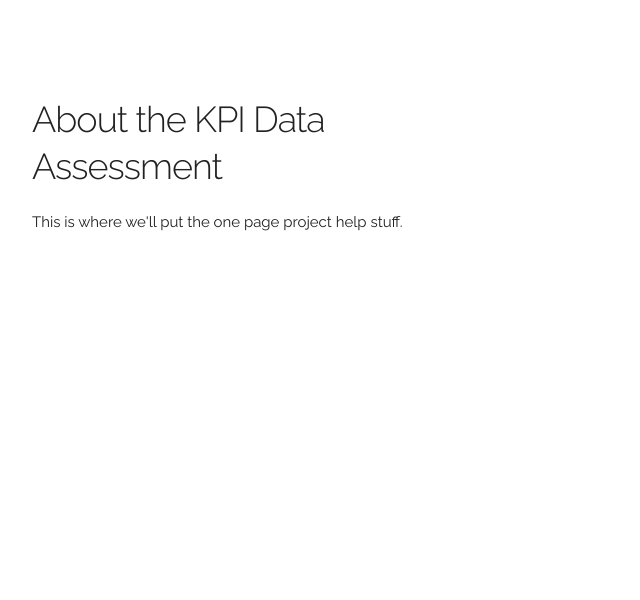
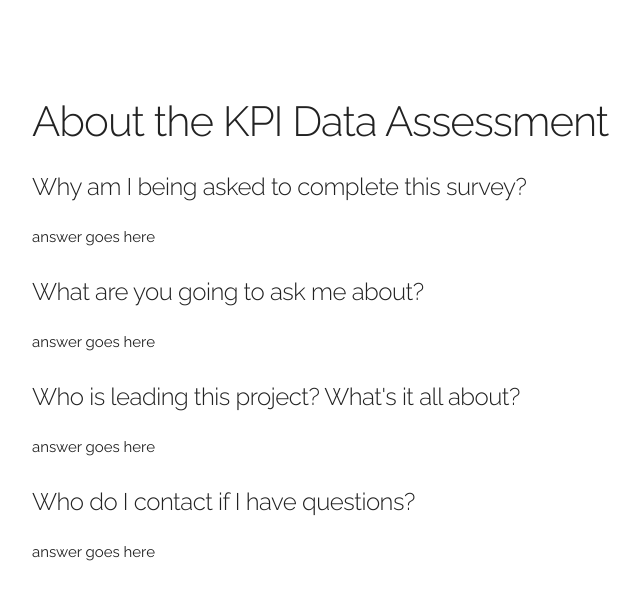
Before and after one commit to cityofaustin/kpi-data-dashboard, a Flask app: page /about in a window 1280 px wide. Shown: the top 600 px of the page, without its empty margins (128-768 px from the left). Run offline with Flask 2, Linux system fonts and the light colour scheme.

Commit message:
start adding questions

```diff
--- a/templates/about.html
+++ b/templates/about.html
@@ -3,9 +3,16 @@
 {% block content %}
   <div class="container">
     <div class="row">
-      <div class="one-half column" style="margin-top: 10%">
-        <h3>About the KPI Data Assessment</h3>
-        <p>This is where we'll put the one page project help stuff.</p>
+      <div class="column" style="margin-top: 10%">
+        <h2>About the KPI Data Assessment</h2>
+        <h5>Why am I being asked to complete this survey?</h5>
+        <p>answer goes here</p>
+        <h5>What are you going to ask me about?</h5>
+        <p>answer goes here</p>
+        <h5>Who is leading this project? What's it all about?</h5>
+        <p>answer goes here</p>
+        <h5>Who do I contact if I have questions?</h5>
+        <p>answer goes here</p>
       </div>
     </div>
   </div>
```
